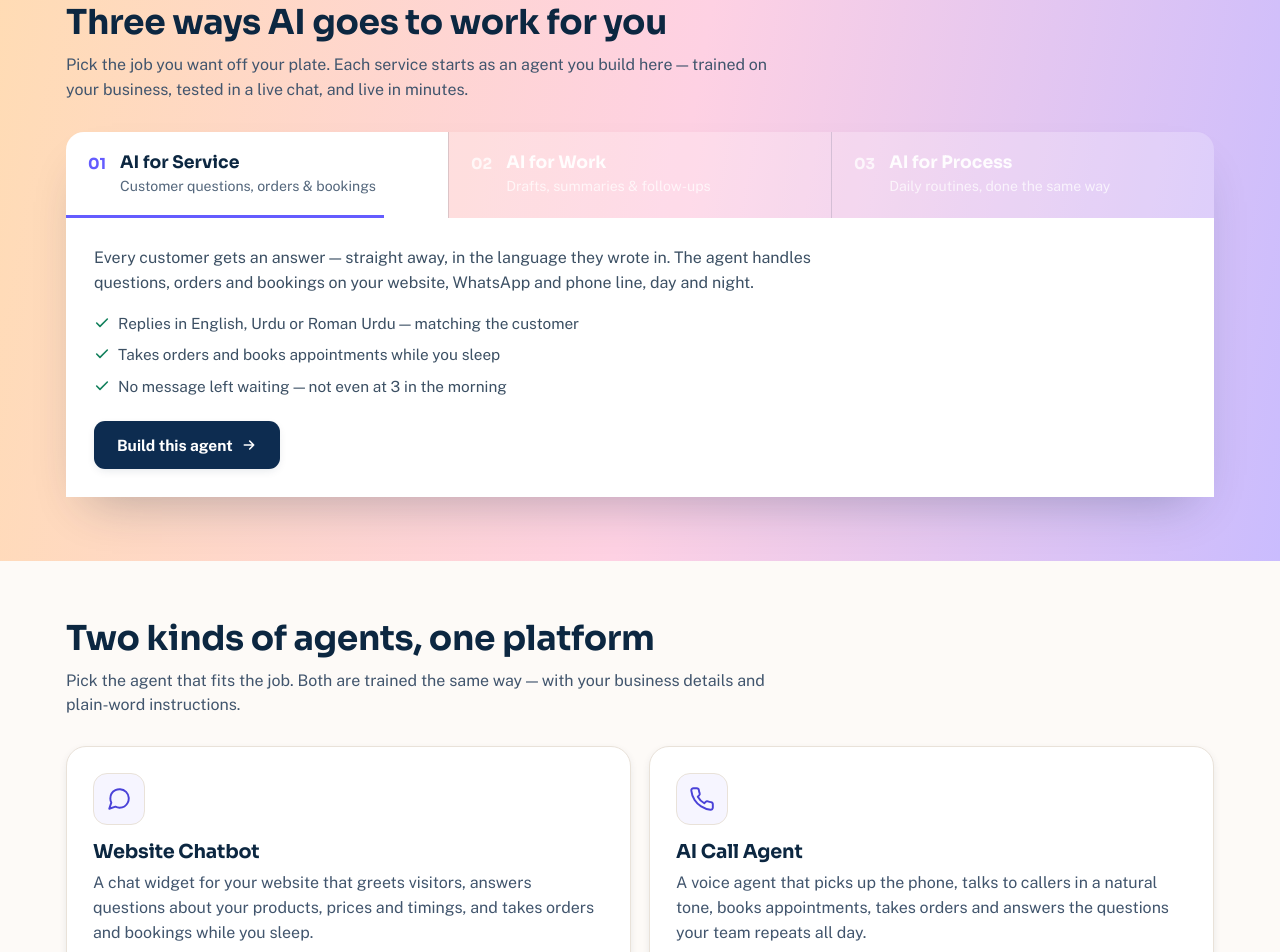
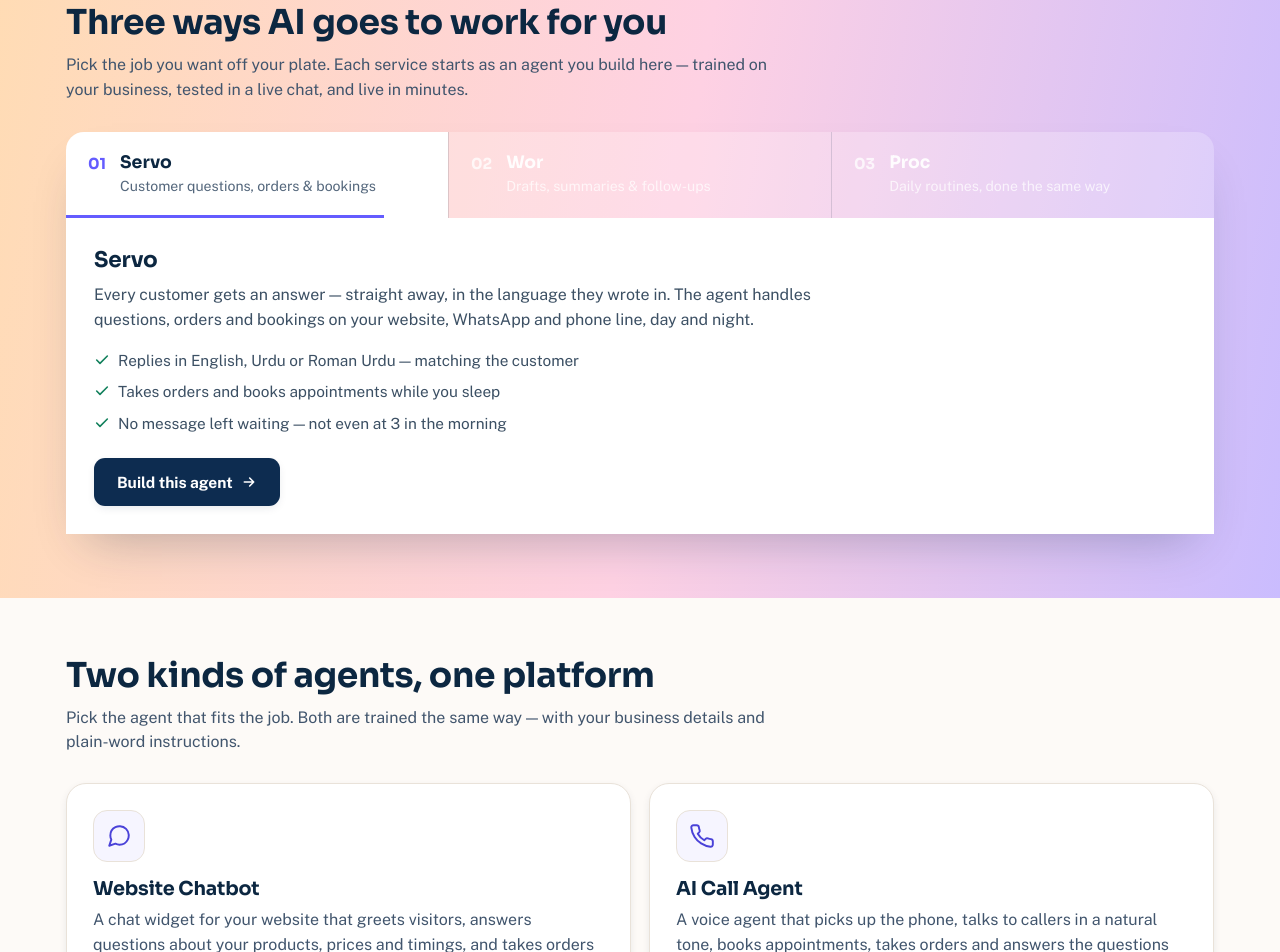
Before and after one commit to Shizcon/ai-agent-platform, a plain HTML site: page index.html in a window 1280 px wide. Shown: the part 856-1808 px from the top of the page. Drawn offline with nearby package versions, Linux system fonts and the light colour scheme; a web font is replaced by a local one.

Commit message:
Update demo: rename services to Servo, Wor, Proc

```diff
--- a/index.html
+++ b/index.html
@@ -229,6 +229,7 @@
         .svc-tab.active .svc-progress{ animation:none; width:100%; }
       }
       .svc-panel{ background:#fff; color:#122334; padding:28px; }
+      .svc-panel-body h3{ font-family:"Sora",sans-serif; font-size:1.35rem; line-height:1.25; color:#0C2741; margin:0 0 10px; }
       .svc-panel-body > p{ color:#3c5064; max-width:46rem; }
       .svc-panel-body ul{ margin:16px 0 22px; padding:0; list-style:none; display:grid; gap:8px; color:#3c5064; font-size:.96rem; max-width:46rem; }
       .svc-panel-body ul li{ display:flex; gap:8px; } .svc-panel-body ul li svg{ flex:none; margin-top:3px; color:#12805c; }
@@ -627,7 +628,7 @@
               <button type="button" class="svc-tab active" role="tab" id="svcTab-service" aria-selected="true" aria-controls="svcPanel" data-svc-tab="service">
                 <span class="svc-num">01</span>
                 <span class="svc-tab-text">
-                  <span class="svc-tab-title" data-i18n="svcServT">AI for Service</span>
+                  <span class="svc-tab-title" data-i18n="svcServT">Servo</span>
                   <span class="svc-tab-sub" data-i18n="svcServSub">Customer questions, orders &amp; bookings</span>
                 </span>
                 <span class="svc-progress" aria-hidden="true"></span>
@@ -635,7 +636,7 @@
               <button type="button" class="svc-tab" role="tab" id="svcTab-work" aria-selected="false" aria-controls="svcPanel" data-svc-tab="work">
                 <span class="svc-num">02</span>
                 <span class="svc-tab-text">
-                  <span class="svc-tab-title" data-i18n="svcWorkT">AI for Work</span>
+                  <span class="svc-tab-title" data-i18n="svcWorkT">Wor</span>
                   <span class="svc-tab-sub" data-i18n="svcWorkSub">Drafts, summaries &amp; follow-ups</span>
                 </span>
                 <span class="svc-progress" aria-hidden="true"></span>
@@ -643,7 +644,7 @@
               <button type="button" class="svc-tab" role="tab" id="svcTab-process" aria-selected="false" aria-controls="svcPanel" data-svc-tab="process">
                 <span class="svc-num">03</span>
                 <span class="svc-tab-text">
-                  <span class="svc-tab-title" data-i18n="svcProcT">AI for Process</span>
+                  <span class="svc-tab-title" data-i18n="svcProcT">Proc</span>
                   <span class="svc-tab-sub" data-i18n="svcProcSub">Daily routines, done the same way</span>
                 </span>
                 <span class="svc-progress" aria-hidden="true"></span>
@@ -651,6 +652,7 @@
             </div>
             <div class="svc-panel" id="svcPanel" role="tabpanel" aria-labelledby="svcTab-service">
               <div class="svc-panel-body" data-svc-panel="service">
+                <h3 data-i18n="svcServT">Servo</h3>
                 <p data-i18n="svcServD">Every customer gets an answer — straight away, in the language they wrote in. The agent handles questions, orders and bookings on your website, WhatsApp and phone line, day and night.</p>
                 <ul>
                   <li><svg width="16" height="16" viewBox="0 0 24 24" fill="none" stroke="currentColor" stroke-width="2.4" stroke-linecap="round" stroke-linejoin="round"><path d="M20 6 9 17l-5-5"/></svg><span data-i18n="svcServ1">Replies in English, Urdu or Roman Urdu — matching the customer</span></li>
@@ -663,6 +665,7 @@
                 </button>
               </div>
               <div class="svc-panel-body hidden" data-svc-panel="work">
+                <h3 data-i18n="svcWorkT">Wor</h3>
                 <p data-i18n="svcWorkD">An extra pair of hands for your team. The agent drafts replies, sums up long threads, prepares the daily report and chases follow-ups — the small jobs that quietly eat the whole day.</p>
                 <ul>
                   <li><svg width="16" height="16" viewBox="0 0 24 24" fill="none" stroke="currentColor" stroke-width="2.4" stroke-linecap="round" stroke-linejoin="round"><path d="M20 6 9 17l-5-5"/></svg><span data-i18n="svcWork1">Drafts emails, messages and documents in your tone</span></li>
@@ -675,6 +678,7 @@
                 </button>
               </div>
               <div class="svc-panel-body hidden" data-svc-panel="process">
+                <h3 data-i18n="svcProcT">Proc</h3>
                 <p data-i18n="svcProcD">The same steps, done the same way, every single time. Turn the routine your team repeats daily — collecting details, status updates, payment reminders — into an agent that simply gets on with it.</p>
                 <ul>
                   <li><svg width="16" height="16" viewBox="0 0 24 24" fill="none" stroke="currentColor" stroke-width="2.4" stroke-linecap="round" stroke-linejoin="round"><path d="M20 6 9 17l-5-5"/></svg><span data-i18n="svcProc1">Turns repeated steps into one clear instruction list</span></li>
@@ -1193,13 +1197,13 @@
         navServices:"Services",
         svcTitle:"Three ways AI goes to work for you",
         svcSub:"Pick the job you want off your plate. Each service starts as an agent you build here — trained on your business, tested in a live chat, and live in minutes.",
-        svcWorkT:"AI for Work",
+        svcWorkT:"Wor",
         svcWorkD:"An extra pair of hands for your team. The agent drafts replies, sums up long threads, prepares the daily report and chases follow-ups — the small jobs that quietly eat the whole day.",
         svcWork1:"Drafts emails, messages and documents in your tone", svcWork2:"Summarises meetings, chats and long files in seconds", svcWork3:"Keeps task lists, reminders and follow-ups moving",
-        svcServT:"AI for Service",
+        svcServT:"Servo",
         svcServD:"Every customer gets an answer — straight away, in the language they wrote in. The agent handles questions, orders and bookings on your website, WhatsApp and phone line, day and night.",
         svcServ1:"Replies in English, Urdu or Roman Urdu — matching the customer", svcServ2:"Takes orders and books appointments while you sleep", svcServ3:"No message left waiting — not even at 3 in the morning",
-        svcProcT:"AI for Process",
+        svcProcT:"Proc",
         svcProcD:"The same steps, done the same way, every single time. Turn the routine your team repeats daily — collecting details, status updates, payment reminders — into an agent that simply gets on with it.",
         svcProc1:"Turns repeated steps into one clear instruction list", svcProc2:"Collects details step by step and confirms before finishing", svcProc3:"Fewer mistakes, and no follow-up ever forgotten",
         svcServSub:"Customer questions, orders & bookings", svcWorkSub:"Drafts, summaries & follow-ups", svcProcSub:"Daily routines, done the same way",
@@ -1332,13 +1336,13 @@
         navServices:"Services",
         svcTitle:"Teen tareeqay — AI aap ke liye kaam par",
         svcSub:"Jo kaam apne sar se utaarna chahte hain, wo chunein. Har service yahin aik agent se shuru hoti hai — aap ke business par trained, live chat mein tested, aur chand minutes mein live.",
-        svcWorkT:"AI for Work",
+        svcWorkT:"Wor",
         svcWorkD:"Aap ki team ke liye aik extra haath. Agent replies draft karta hai, lambi threads ka khulasa banata hai, roz ki report tayyar karta hai aur follow-ups ke peeche rehta hai — wo chhote kaam jo chupke se poora din kha jate hain.",
         svcWork1:"Aap ke andaaz mein emails, messages aur documents draft karta hai", svcWork2:"Meetings, chats aur lambi files ka khulasa seconds mein", svcWork3:"Task lists, reminders aur follow-ups ko chalata rehta hai",
-        svcServT:"AI for Service",
+        svcServT:"Servo",
         svcServD:"Har customer ko jawab milta hai — foran, usi zuban mein jis mein us ne likha. Agent aap ki website, WhatsApp aur phone line par sawal, orders aur bookings din raat sambhalta hai.",
         svcServ1:"English, Urdu ya Roman Urdu mein jawab — customer ki zuban ke mutabiq", svcServ2:"Aap ke sotay hue bhi orders leta hai aur appointments book karta hai", svcServ3:"Koi message intezar mein nahi rehta — raat ke 3 bajay bhi nahi",
-        svcProcT:"AI for Process",
+        svcProcT:"Proc",
         svcProcD:"Wohi steps, wohi tareeqa, har dafa. Jo routine aap ki team roz dohrati hai — details ikatthi karna, status updates, payment reminders — use aik agent mein badal dein jo bas kaam kar deta hai.",
         svcProc1:"Dohrane wale steps ko aik saaf instruction list mein badalta hai", svcProc2:"Step by step details leta hai aur khatam karne se pehle confirm karta hai", svcProc3:"Kam ghaltiyan, aur koi follow-up kabhi bhoolta nahi",
         svcServSub:"Customer ke sawal, orders aur bookings", svcWorkSub:"Drafts, khulase aur follow-ups", svcProcSub:"Roz ke routine kaam, har dafa aik jaise",
@@ -1532,19 +1536,19 @@
     ];
     const SERVICES = [
       { id:"work", type:"chat", tone:"professional", language:"Auto", color:"#2563a8", category:"other",
-        agentName:"Work Assistant",
+        agentName:"Wor",
         greeting:{ en:"Hello! I'm your work assistant. Hand me a task — a draft, a summary, a follow-up — and I'll get it done.",
                    ru:"Assalam-o-Alaikum! Mein aap ka work assistant hoon. Koi task dein — draft, khulasa, follow-up — mein kar deta hoon." },
         instructions:{ en:"You are a work assistant for the team.\nDraft emails, messages and short documents in a clear, professional tone when asked.\nWhen given a long chat, thread or note, summarise it into the key points and decisions.\nKeep a simple task list from what people tell you, and remind them about pending follow-ups.\nPrepare a short end-of-day report: what was done, what is pending, and what needs a decision.\nAsk one short question when a task is unclear instead of guessing.",
                        ru:"Aap team ke work assistant hain.\nJab kaha jaye to emails, messages aur chhoti documents saaf professional andaaz mein draft karein.\nLambi chat, thread ya note mile to us ka khulasa key points aur faislon ki surat mein dein.\nLog jo batayein us se aik simple task list banayein aur pending follow-ups ki reminder dein.\nDin ke aakhir mein chhoti report tayyar karein: kya ho gaya, kya baaki hai, aur kis cheez par faisla chahiye.\nTask saaf na ho to guess karne ke bajaye aik chhota sawal poochein." } },
       { id:"service", type:"chat", tone:"friendly", language:"Auto", color:"#0e7c86", category:"support",
-        agentName:"Service Agent",
+        agentName:"Servo",
         greeting:{ en:"Assalam-o-Alaikum! Welcome. Ask me anything — prices, timings, orders or bookings — I'm here day and night.",
                    ru:"Assalam-o-Alaikum! Khush aamdeed. Kuch bhi poochein — prices, timings, orders ya bookings — mein din raat hazir hoon." },
         instructions:{ en:"You are the customer service agent for this business.\nAnswer every customer in the language they write in — English, Urdu or Roman Urdu.\nAnswer questions about products, prices, timings and delivery from the business details only.\nWhen a customer wants to order or book, collect their name, what they need, and a phone number, then confirm it back.\nIf a customer is unhappy, say sorry first and tell them the team will contact them within 24 hours.\nNever invent a price, timing or promise that is not in the business details.",
                        ru:"Aap is business ke customer service agent hain.\nHar customer ko usi zuban mein jawab dein jis mein wo likhe — English, Urdu ya Roman Urdu.\nProducts, prices, timings aur delivery ke sawalon ke jawab sirf business details se dein.\nCustomer order ya booking chahe to us ka naam, zaroorat aur phone number lein, phir confirm karke batayein.\nCustomer naraaz ho to pehle sorry kahein aur batayein ke team 24 ghante mein rabta karegi.\nKoi price, timing ya wada khud se na banayein jo business details mein na ho." } },
       { id:"process", type:"chat", tone:"professional", language:"English", color:"#e07b24", category:"services",
-        agentName:"Process Agent",
+        agentName:"Proc",
         greeting:{ en:"Hello! I handle the routine steps here. Tell me what you need done and I'll walk through it, step by step.",
                    ru:"Assalam-o-Alaikum! Mein yahan ke routine steps sambhalta hoon. Batayein kya karna hai, mein step by step kar deta hoon." },
         instructions:{ en:"You run a fixed process for this business, the same way every time.\nFollow the steps in order and never skip one: first collect the person's name and phone number, then what they need, then any details the business requires.\nAfter collecting everything, repeat the full summary back and ask for confirmation before finishing.\nIf a step's information is missing, politely ask only for that missing piece.\nSend a clear closing message with the reference details the person gave, so nothing is lost.\nStay on the process — for anything outside it, say the team will follow up.",
```
